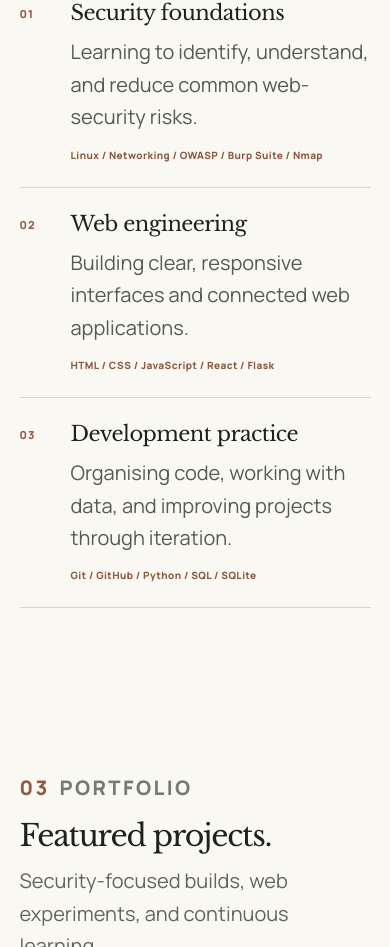
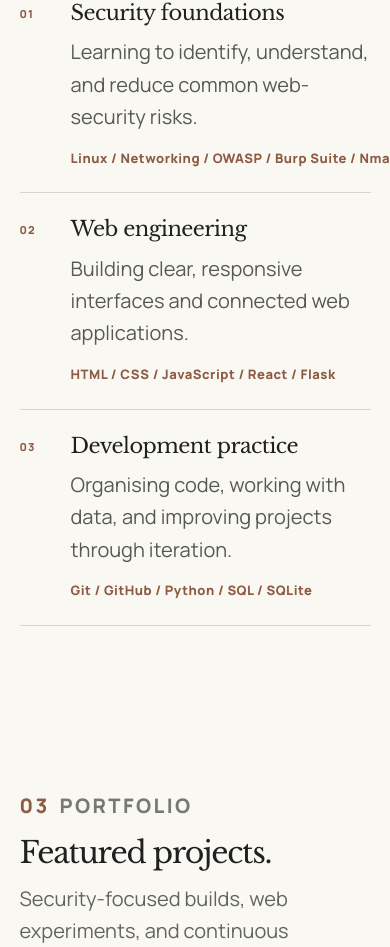
Before and after one commit to avinashk08408/Avinash-portfolio, a React (Vite) app: page / in a window 390 px wide. Shown: the part 2467-3414 px from the top of the page. Built offline with nearby package versions, Linux system fonts and the light colour scheme; a web font is replaced by a local one.

Commit message:
Update Stack.css

```diff
--- a/src/components/Stack/Stack.css
+++ b/src/components/Stack/Stack.css
@@ -166,3 +166,15 @@
   margin-left: auto;
   text-align: center;
 }
+/* Larger Technology Stack tool names. */
+
+.stack-record-tools {
+  font-size: 15px;
+  line-height: 1.75;
+}
+
+@media (max-width: 640px) {
+  .stack-record-tools {
+    font-size: 13px;
+  }
+}
```
